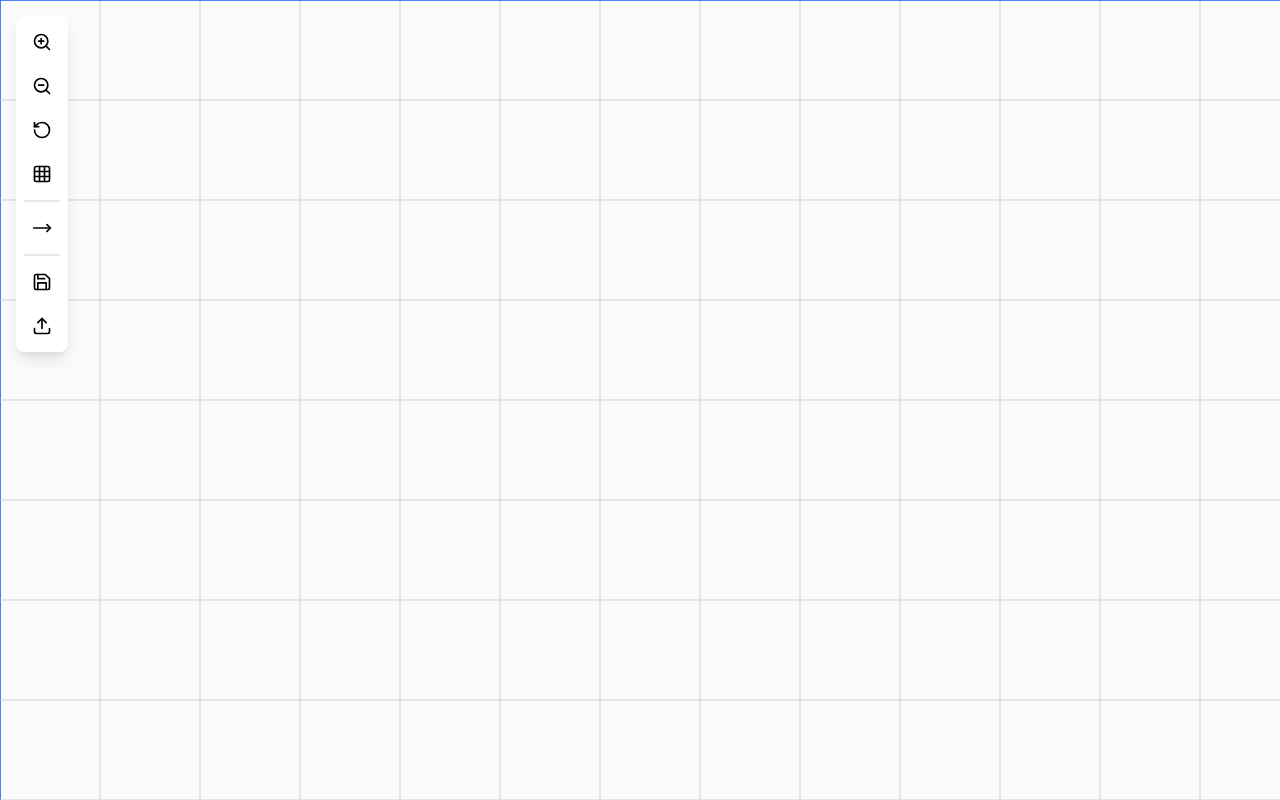
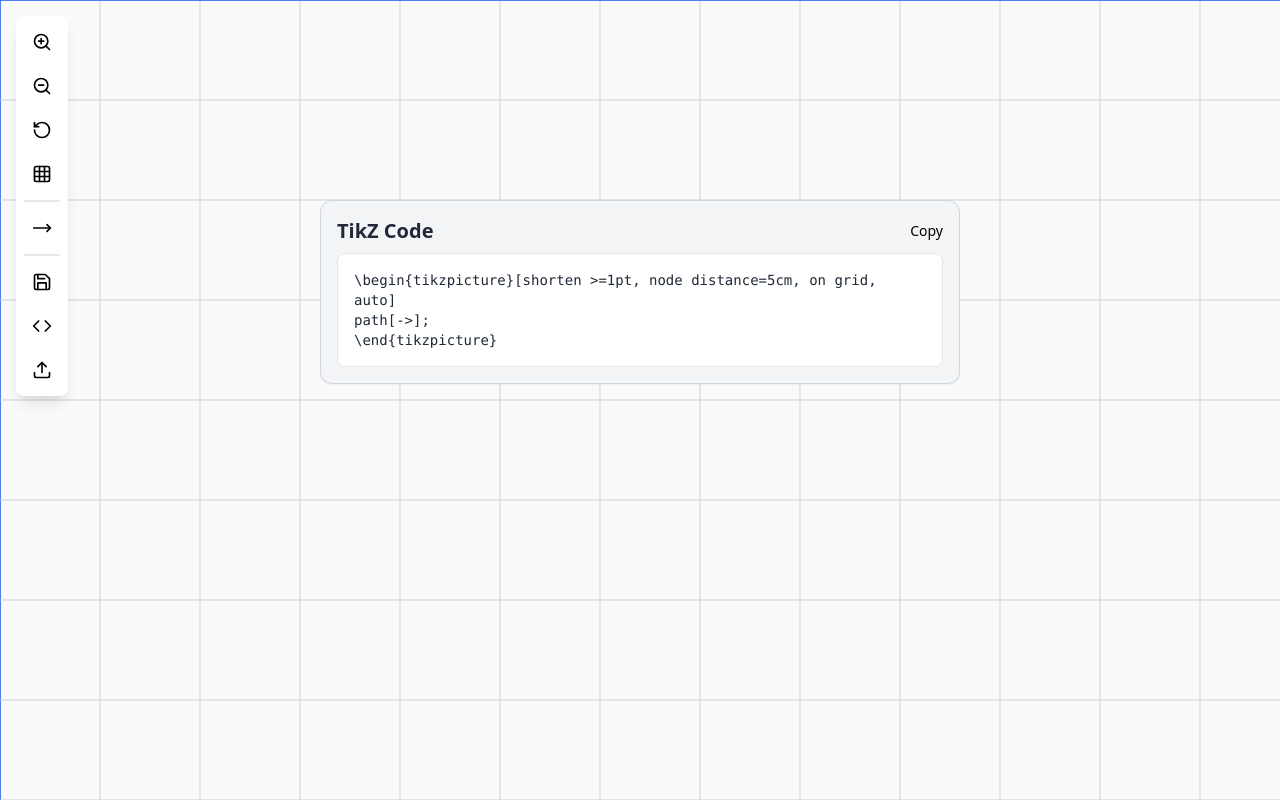
Before and after one commit to fengjia-guo/AutomataSketchpad, a React (Vite) app: page / in a window 1280 px wide. Both pictures are taken after a click on the button 42 px from the left and 326 px from the top of the page. Built offline with nearby package versions, Linux system fonts and the light colour scheme.

Commit message:
feat: tikz code

```diff
--- a/src/components/InfiniteBoard.tsx
+++ b/src/components/InfiniteBoard.tsx
@@ -1,5 +1,5 @@
 import React, { useCallback, useEffect, useRef, useState } from 'react';
-import { ZoomIn, ZoomOut, RotateCcw, MoveRight, Save, Upload, Grid3X3 } from 'lucide-react';
+import { ZoomIn, ZoomOut, RotateCcw, MoveRight, Save, Upload, Grid3X3, Code } from 'lucide-react';
 import { GridLayer } from './GridLayer';
 import { StateProps } from './State';
 import StateLayer from './StateLayer';
@@ -7,6 +7,7 @@ import { gridRegularizer } from './regularizer';
 import { getUniqueID } from './uuidRecord';
 import { TransitionProps } from './Transition';
 import { TransitionLayer } from './TransitionLayer';
+import { TikzExporter } from './TikzExporter';
 
 export interface Point {
   x: number;
@@ -47,6 +48,7 @@ const InfiniteBoard: React.FC<{cfg: BoardConfig}> = ({cfg = defaultBoardConfig})
   const [dragStart, setDragStart] = useState<Point>({ x: 0, y: 0 });
   const [lastTransform, setLastTransform] = useState<Transform>({ x: 0, y: 0, scale: 1 });
   const [showGrid, setShowGrid] = useState(true);
+  const [showTikzExporter, setShowTikzExporter] = useState(false);
 
   const [states, setStates] = useState<Record<string, StateProps>>({});
   const [transitions, setTransitions] = useState<Record<string, TransitionProps>>({});
@@ -205,6 +207,7 @@ const InfiniteBoard: React.FC<{cfg: BoardConfig}> = ({cfg = defaultBoardConfig})
   const handleMouseUp = useCallback(() => {
     if (!isDragging) {
       setSelected(null);
+      setShowTikzExporter(false);
       setCreateTransition(false);
       // clear selected
     }
@@ -421,6 +424,12 @@ const InfiniteBoard: React.FC<{cfg: BoardConfig}> = ({cfg = defaultBoardConfig})
     input.click();
   };
 
+  const handleTikzExport = () => {
+    setShowTikzExporter(true);
+  }
+
+  const tikz = <TikzExporter states={states} transitions={transitions} boardConfig={config}/>
+
   return (
     <div className="w-full h-screen relative overflow-hidden bg-gray-50">
       {/* Controls */}
@@ -470,6 +479,13 @@ const InfiniteBoard: React.FC<{cfg: BoardConfig}> = ({cfg = defaultBoardConfig})
           <Save size={20} />
         </button>
         <button
+          onClick={() => handleTikzExport()}
+          className="p-2 hover:bg-gray-100 rounded-md transition-colors"
+          title="Export as Tikz"
+        >
+          <Code size={20} />
+        </button>
+        <button
           onClick={() => handleUpload()}
           className="p-2 hover:bg-gray-100 rounded-md transition-colors"
           title="Upload"
@@ -516,6 +532,11 @@ const InfiniteBoard: React.FC<{cfg: BoardConfig}> = ({cfg = defaultBoardConfig})
         onStateClicked={handleStateClicked}
         onStateDeleted={handleStateDelete}
       />
+      {showTikzExporter && (
+        <div className="absolute inset-0 top-1/2 left-1/2 transform -translate-x-1/2 -translate-y-1/2">
+          {tikz}
+        </div>
+      )}
       {/* Loading state when dragging */}
       {isDragging && (
         <div className="absolute inset-0 pointer-events-none">
--- /dev/null
+++ b/src/components/TikzExporter.tsx
@@ -0,0 +1,29 @@
+import React, { useState } from "react";
+import { AutomataGraph } from "./InfiniteBoard";
+import { getTikzFromAutomata } from "./tikz";
+
+export const TikzExporter: React.FC<AutomataGraph> = ({states, transitions}) => {
+  const [copied, setCopied] = useState(false);
+  const tikzCode = getTikzFromAutomata(states, transitions);
+
+  const handleCopy = async () => {
+    await navigator.clipboard.writeText(tikzCode);
+    setCopied(true);
+    setTimeout(() => setCopied(false), 1500);
+  };
+
+  return (
+    <div className="p-4 rounded-xl bg-gray-100 border border-gray-300 shadow-sm max-w-3xl mx-auto">
+      <div className="flex justify-between items-center mb-2">
+        <h2 className="text-xl font-semibold text-gray-800">TikZ Code</h2>
+        <button onClick={handleCopy} className="text-sm">
+          {copied ? "Copied!" : "Copy"}
+        </button>
+      </div>
+
+      <pre className="bg-white text-sm text-gray-800 font-mono p-4 rounded-lg overflow-auto whitespace-pre-wrap max-h-[400px] border">
+        {tikzCode}
+      </pre>
+    </div>
+  );
+};
--- /dev/null
+++ b/src/components/tikz.ts
@@ -0,0 +1,62 @@
+import { AutomataGraph } from "./InfiniteBoard";
+import { StateProps } from "./State";
+import { TransitionProps } from "./Transition";
+
+export const getTikzStateType = (prop: StateProps) => {
+  return prop.isAccepting ? `state, accepting` : `state`
+}
+
+export const getIDMap = (states: Record<string, StateProps>, option: number | "identity" | "rearrange") => {
+  let mapping: Record<string, string> = {};
+  let i = 0;
+  for (const key in states) {
+    if (option === "identity") {
+      mapping[key] = key;
+    } else if (option === "rearrange") {
+      mapping[key] = `q${i}`;
+      i += 1;
+    } else {
+      mapping[key] = key.slice(0, Math.round(option));
+    }
+  }
+  return mapping;
+}
+
+export const getTikzStateString = (prop: StateProps, mapping: Record<string, string>) => {
+  return `\\node[${getTikzStateType(prop)}] (${mapping[prop.id]}) at (${prop.position.x},${prop.position.y}) {${prop.label}};\n`;
+}
+
+export const getTikzNodes = (states: Record<string, StateProps>, mapping: Record<string, string>) => {
+  let nodes = "";
+  for (const key in states) {
+    nodes += getTikzStateString(states[key], mapping);
+  }
+  return nodes;
+}
+
+export const getTikzTransitionString = (prop: TransitionProps, mapping: Record<string, string>) => {
+  if (prop.fromID === prop.toID) {
+    return `(${mapping[prop.fromID]}) edge[loop above] node {${prop.label}} ()`;
+  } else {
+    return `(${mapping[prop.fromID]}) edge node {${prop.label}} (${mapping[prop.toID]})`
+  }
+}
+
+export const getTikzPaths = (transitions: Record<string, TransitionProps>, mapping: Record<string, string>) => {
+  let paths = "path[->]";
+  for (const key in transitions) {
+    paths += "\n";
+    const prop = transitions[key];
+    const tikzString = getTikzTransitionString(prop, mapping);
+    paths += tikzString;
+  }
+  paths += ";\n";
+  return paths;
+}
+
+export const getTikzFromAutomata = (states: Record<string, StateProps>, transitions: Record<string, TransitionProps>, option: number | "identity" | "rearrange" = "rearrange") => {
+  const mapping = getIDMap(states, option);
+  const header = "\\begin{tikzpicture}[shorten >=1pt, node distance=5cm, on grid, auto]\n";
+  const footer = "\\end{tikzpicture}";
+  return header + getTikzNodes(states, mapping) + getTikzPaths(transitions, mapping) + footer;
+}
```
